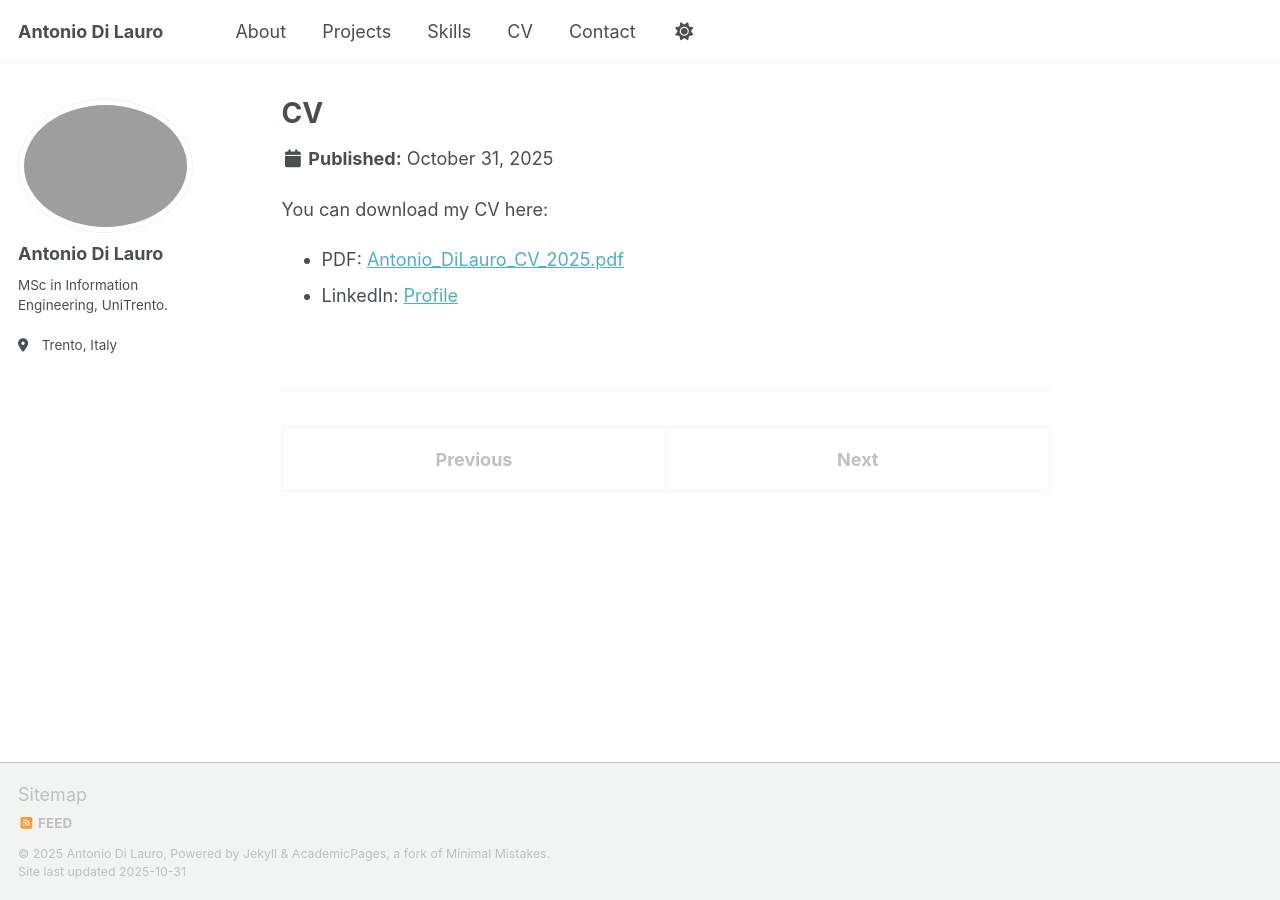
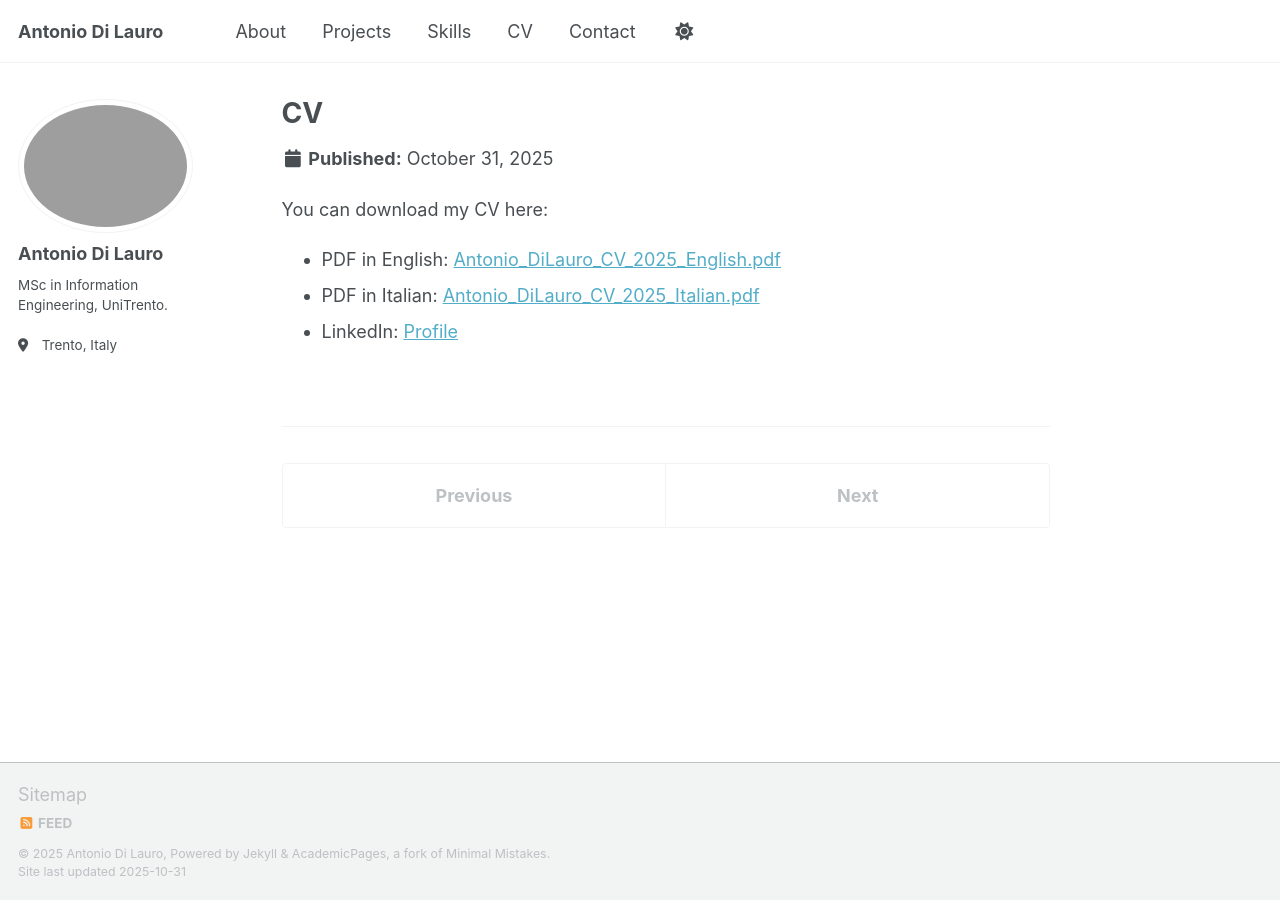
Before and after one commit to antodila/antodila.github.io, a Jekyll site: the page built from _pages/cv.md, in a window 1280 px wide. Built offline with Jekyll 4.4.1, drawn with Linux system fonts in a browser that asks for light colours; a script that is not in the unit is left out.

Commit message:
Update cv.md

```diff
--- a/_pages/cv.md
+++ b/_pages/cv.md
@@ -7,5 +7,6 @@ author_profile: true
 
 You can download my CV here:
 
-- PDF: [Antonio_DiLauro_CV_2025.pdf](/files/Antonio_DiLauro_CV_2025.pdf)
+- PDF in English: [Antonio_DiLauro_CV_2025_English.pdf](/files/Antonio_DiLauro_CV_2025_eng.pdf)
+- PDF in Italian: [Antonio_DiLauro_CV_2025_Italian.pdf](/files/Antonio_DiLauro_CV_2025_ita.pdf)
 - LinkedIn: [Profile](https://www.linkedin.com/in/antonio-di-lauro-b22905298)
```
